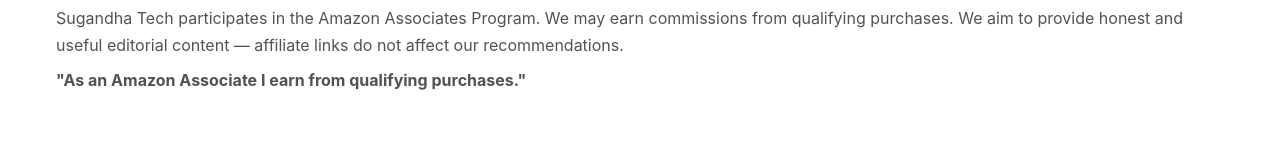
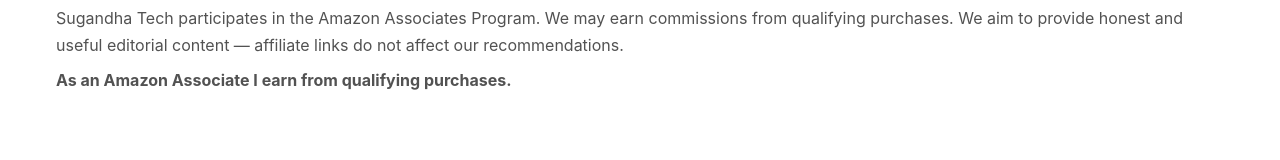
Before and after one commit to sugandhakc30-cmyk/suku, a Next.js app: page /affiliate-disclosure in a window 1280 px wide. Shown: the part 253-413 px from the top of the page. Built offline with nearby package versions, Linux system fonts and the light colour scheme; no server answers.

Commit message:
robots.ts

```diff
--- a/app/affiliate-disclosure/page.tsx
+++ b/app/affiliate-disclosure/page.tsx
@@ -13,7 +13,7 @@ export default function AffiliateDisclosure() {
     <div>
       <h1 className="text-2xl font-bold">Affiliate Disclosure</h1>
       <p className="mt-4">Sugandha Tech participates in the Amazon Associates Program. We may earn commissions from qualifying purchases. We aim to provide honest and useful editorial content — affiliate links do not affect our recommendations.</p>
-      <p className="mt-2"><strong>"As an Amazon Associate I earn from qualifying purchases."</strong></p>
+      <p className="mt-2"><strong>As an Amazon Associate I earn from qualifying purchases.</strong></p>
     </div>
   )
 }
--- a/app/robots.ts
+++ b/app/robots.ts
@@ -9,6 +9,6 @@ export default function robots(): MetadataRoute.Robots {
       userAgent: '*',
       allow: '/'
     },
-    sitemap: `${baseUrl}/sitemap-index.xml`
+    sitemap: `${baseUrl}/sitemap.xml`
   }
 }
```
